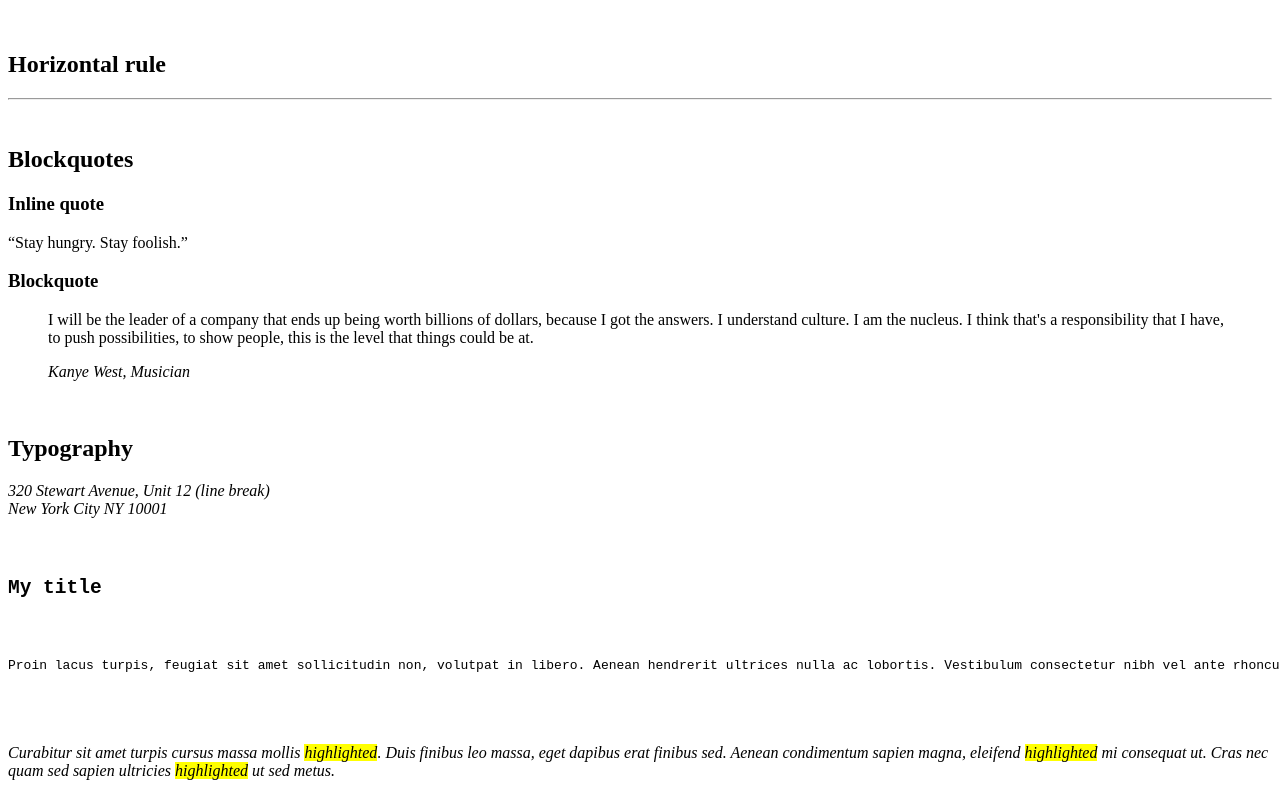
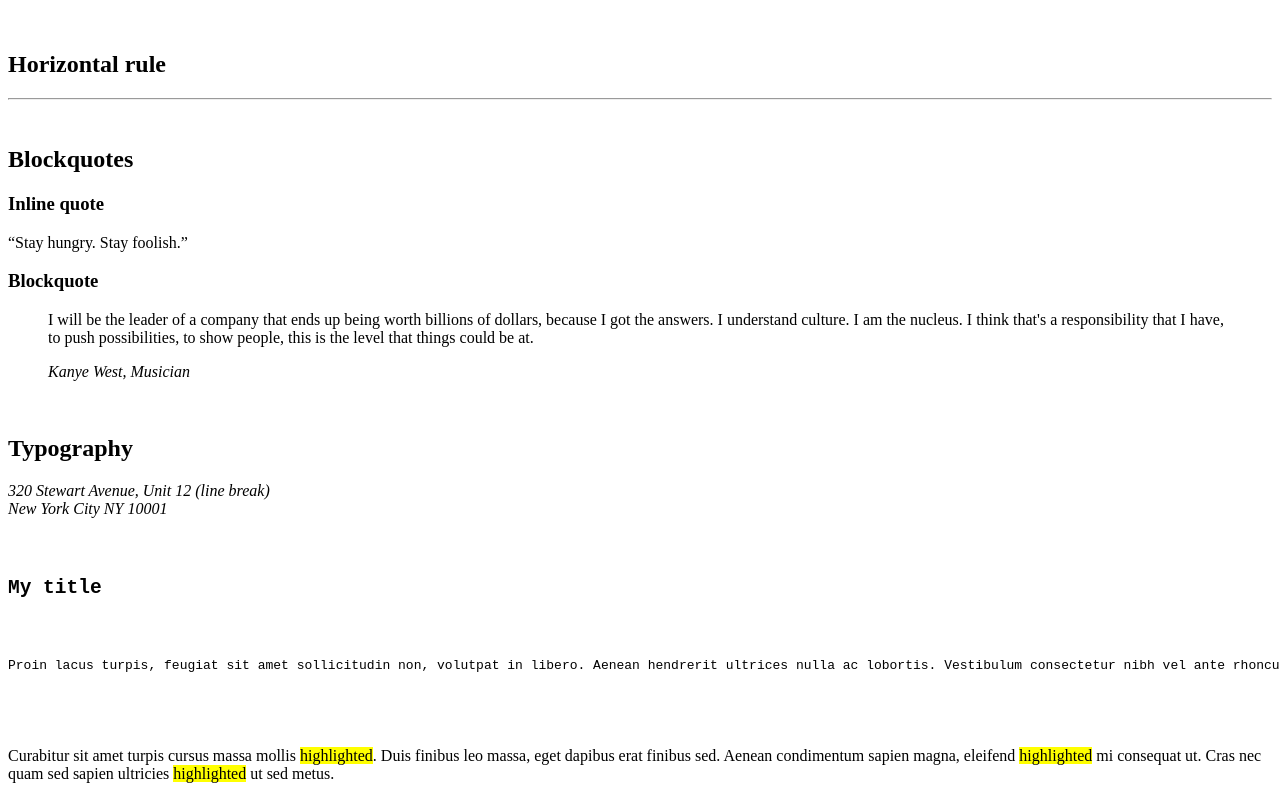
Before and after one commit to senaitfikadu/alx-frontend, a plain HTML site: page 0x00-html_advanced/32-styleguide.html in a window 1280 px wide. Shown: the part 965-1764 px from the top of the page. Drawn offline with Linux system fonts and the light colour scheme.

Commit message:
Typography section - using the correct tags

```diff
--- a/0x00-html_advanced/32-styleguide.html
+++ b/0x00-html_advanced/32-styleguide.html
@@ -112,9 +112,10 @@
                                                             </pre>
                 </div>
                 <div>
-                    <address>
-                        Curabitur sit amet turpis cursus massa mollis <mark>highlighted</mark>. Duis finibus leo massa, eget dapibus erat finibus sed. Aenean condimentum sapien magna, eleifend <mark>highlighted</mark> mi consequat ut. Cras nec quam sed sapien ultricies <mark>highlighted</mark> ut sed metus.
-                    </address>
+                    <p>
+                        Curabitur sit amet turpis cursus massa mollis <mark>highlighted</mark>. Duis finibus leo massa, eget dapibus erat finibus sed. Aenean condimentum sapien magna, eleifend
+                        <mark>highlighted</mark> mi consequat ut. Cras nec quam sed sapien ultricies <mark>highlighted</mark> ut sed metus.
+                    </p>
                 </div>
             </section>
         </main>
```
